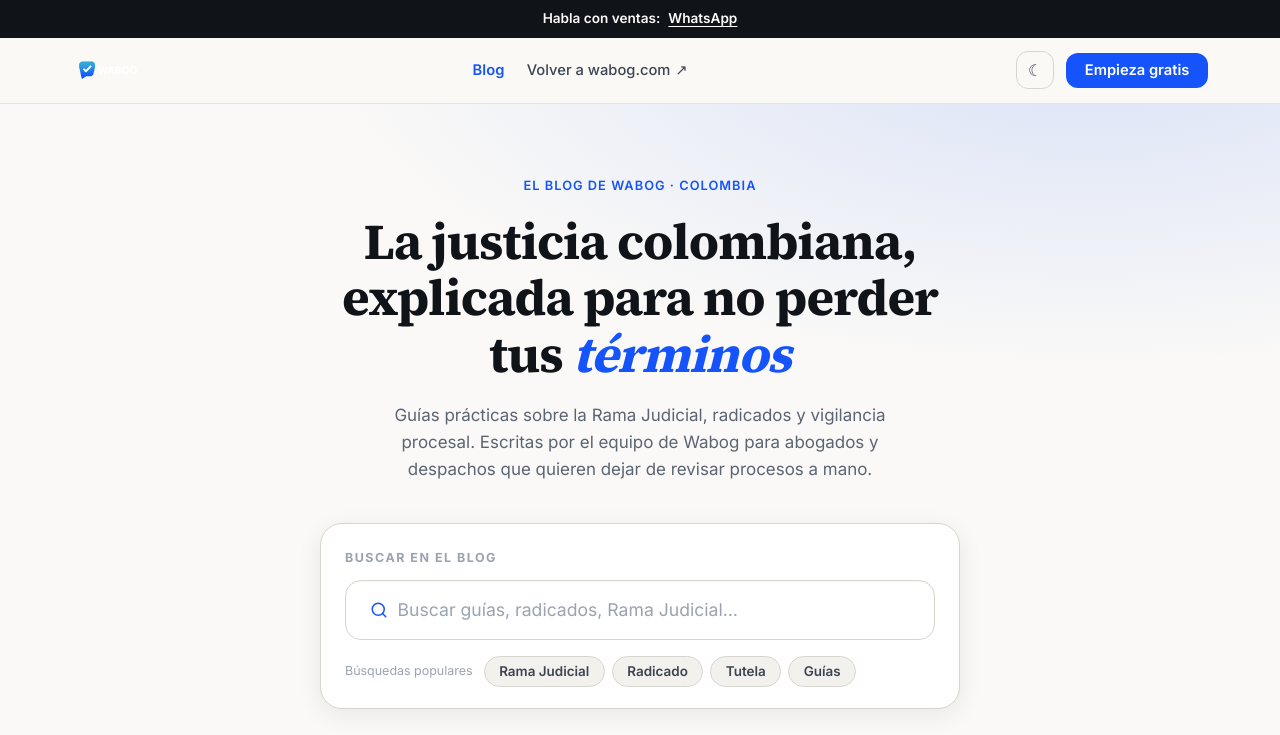
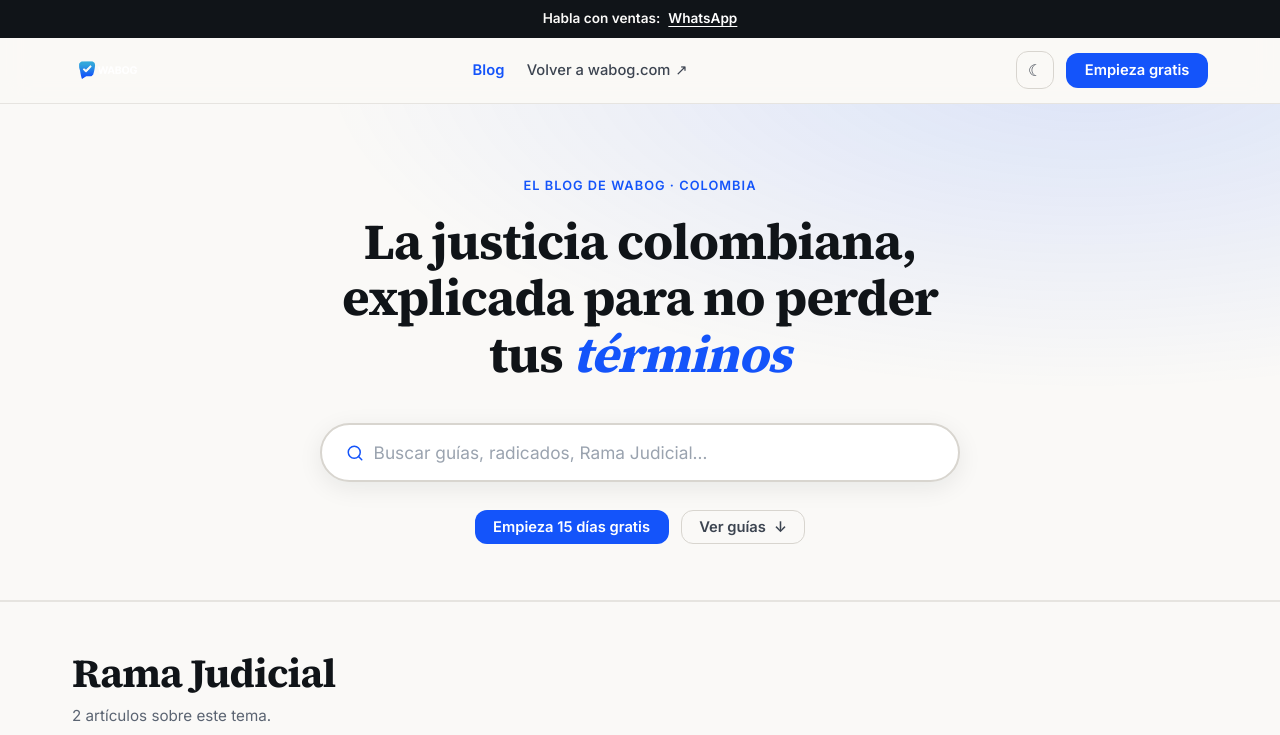
Before and after one commit to wabog/wabog-blog, a Next.js app: page / in a window 1280 px wide. Shown: the top 735 px of the page. Built offline with nearby package versions, Linux system fonts and the light colour scheme.

Commit message:
feat: limpiar hero - quitar subtitulo, panel y chips del buscador
- Eliminado texto parrafo del hero, queda eyebrow + titulo
- Buscador como barra limpia sin recuadro contenedor ni label
- Eliminados chips de busquedas populares

```diff
--- a/app/globals.css
+++ b/app/globals.css
@@ -368,13 +368,6 @@ a {
   color: var(--accent-500);
 }
 
-.home-subtitle {
-  margin-top: 1.15rem;
-  color: var(--muted);
-  font-size: 1.06rem;
-  max-width: 34rem;
-}
-
 .home-actions {
   display: flex;
   flex-wrap: wrap;
@@ -383,34 +376,25 @@ a {
   margin-top: 1.75rem;
 }
 
-/* ---------- Search hero panel ---------- */
+/* ---------- Search hero ---------- */
 .search-hero {
   position: relative;
   width: 100%;
   max-width: 640px;
   margin-top: 2.5rem;
-  padding: 1.5rem 1.5rem 1.35rem;
-  background: var(--surface);
-  border: 1px solid var(--line-2);
-  border-radius: 22px;
+  text-align: left;
+}
+
+.search-hero .search-bar {
+  padding: 1.05rem 1.5rem;
+  border: 2px solid var(--line-2);
+  border-radius: 999px;
   box-shadow: var(--shadow-2);
-  text-align: left;
-}
-
-.search-hero-label {
-  display: block;
-  font-size: 0.78rem;
-  font-weight: 700;
-  letter-spacing: 0.12em;
-  text-transform: uppercase;
-  color: var(--faint);
-  margin-bottom: 0.75rem;
-}
-
-.search-hero .search-bar {
-  padding: 1.15rem 1.5rem;
-  border-radius: 16px;
-  box-shadow: inset 0 1px 2px rgba(16, 20, 24, 0.04);
+}
+
+.search-hero .search-bar:focus-within {
+  border-color: var(--accent-500);
+  box-shadow: 0 0 0 5px color-mix(in srgb, var(--accent-500) 16%, transparent);
 }
 
 .search-hero .search-icon {
@@ -418,7 +402,7 @@ a {
 }
 
 .search-hero .search-input {
-  font-size: 1.1rem;
+  font-size: 1.08rem;
 }
 
 /* ---------- Search ---------- */
@@ -535,42 +519,6 @@ a {
   font-size: 0.9rem;
 }
 
-.search-chips {
-  display: flex;
-  flex-wrap: wrap;
-  align-items: center;
-  gap: 0.45rem;
-  margin-top: 1rem;
-}
-
-.search-chips-label {
-  font-size: 0.78rem;
-  color: var(--faint);
-  margin-right: 0.25rem;
-  white-space: nowrap;
-}
-
-.search-chip {
-  display: inline-flex;
-  align-items: center;
-  padding: 0.4rem 0.9rem;
-  border-radius: 999px;
-  border: 1px solid var(--line-2);
-  background: var(--surface-2);
-  color: var(--ink-2);
-  font-family: var(--font-sans);
-  font-size: 0.84rem;
-  font-weight: 600;
-  cursor: pointer;
-  transition: border-color 0.15s ease, color 0.15s ease, background-color 0.15s ease;
-}
-
-.search-chip:hover {
-  border-color: var(--accent-400);
-  color: var(--accent-500);
-  background: var(--surface);
-}
-
 /* ---------- Category sections ---------- */
 .cat-section {
   padding: 3rem 0;
--- a/app/page.tsx
+++ b/app/page.tsx
@@ -45,18 +45,9 @@ export default function HomePage() {
               La justicia colombiana, explicada para no perder tus{" "}
               <em>términos</em>
             </h1>
-            <p className="home-subtitle">
-              Guías prácticas sobre la Rama Judicial, radicados y vigilancia
-              procesal. Escritas por el equipo de Wabog para abogados y
-              despachos que quieren dejar de revisar procesos a mano.
-            </p>
 
             <div className="search-hero">
-              <span className="search-hero-label">Buscar en el blog</span>
-              <SearchBar
-                posts={searchIndex}
-                suggestions={["Rama Judicial", "Radicado", "Tutela", "Guías"]}
-              />
+              <SearchBar posts={searchIndex} />
             </div>
 
             <div className="home-actions">
--- a/components/search.tsx
+++ b/components/search.tsx
@@ -17,10 +17,7 @@ function normalize(value: string): string {
     .replace(/[\u0300-\u036f]/g, "");
 }
 
-export function SearchBar({
-  posts,
-  suggestions = [],
-}: { posts: SearchIndexItem[]; suggestions?: string[] }) {
+export function SearchBar({ posts }: { posts: SearchIndexItem[] }) {
   const [query, setQuery] = useState("");
   const [open, setOpen] = useState(false);
   const wrapRef = useRef<HTMLDivElement>(null);
@@ -95,25 +92,6 @@ export function SearchBar({
         ) : null}
       </div>
 
-      {!hasQuery && suggestions.length > 0 ? (
-        <div className="search-chips">
-          <span className="search-chips-label">Búsquedas populares</span>
-          {suggestions.map((suggestion) => (
-            <button
-              key={suggestion}
-              type="button"
-              className="search-chip"
-              onClick={() => {
-                setQuery(suggestion);
-                setOpen(true);
-              }}
-            >
-              {suggestion}
-            </button>
-          ))}
-        </div>
-      ) : null}
-
       {showDropdown ? (
         <div className="search-dropdown" role="listbox" aria-label="Resultados de búsqueda">
           {results.length > 0 ? (
```
